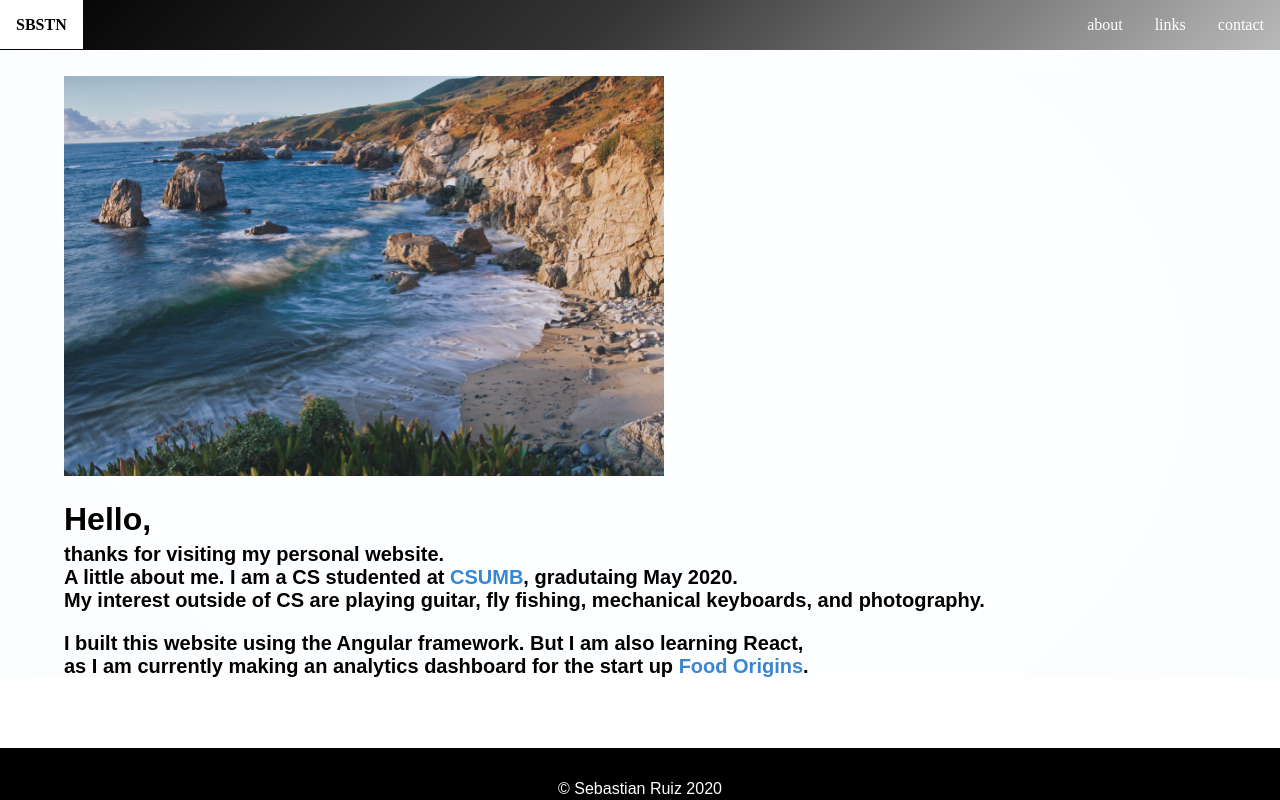
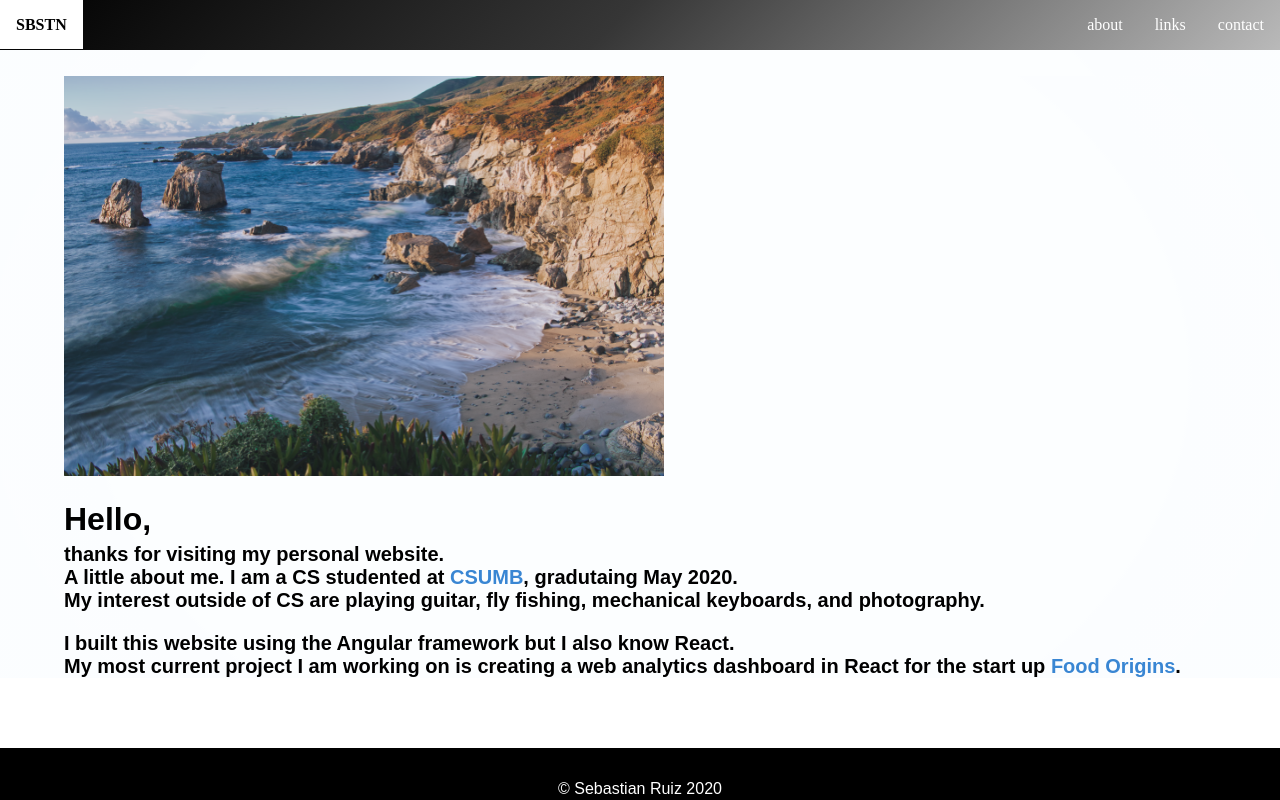
Before and after one commit to SBSTN540/Bio_Website, an Angular app: page / in a window 1280 px wide. Built offline with nearby package versions, Linux system fonts and the light colour scheme; a web font is replaced by a local one.

Commit message:
Changed home content

```diff
--- a/src/app/home/home.component.html
+++ b/src/app/home/home.component.html
@@ -13,9 +13,9 @@
       My interest outside of CS are playing guitar, fly fishing, mechanical keyboards, and photography.
     </p>
     <p>
-      I built this website using the Angular framework. But I am also learning React,
+      I built this website using the Angular framework but I also know React.
       <br>
-       as I am currently making an analytics dashboard for the start up <a href="https://www.linkedin.com/company/food-origins/about/">Food Origins</a>.
+       My most current project I am working on is creating a web analytics dashboard in React for the start up <a href="https://www.linkedin.com/company/food-origins/about/">Food Origins</a>.
     </p>
     <!-- <h2>Why I started coding.</h2>
     <p>It was my sophomore year in highschool when I stumbled on a project for a RaspberryPi camera, <br>
```
